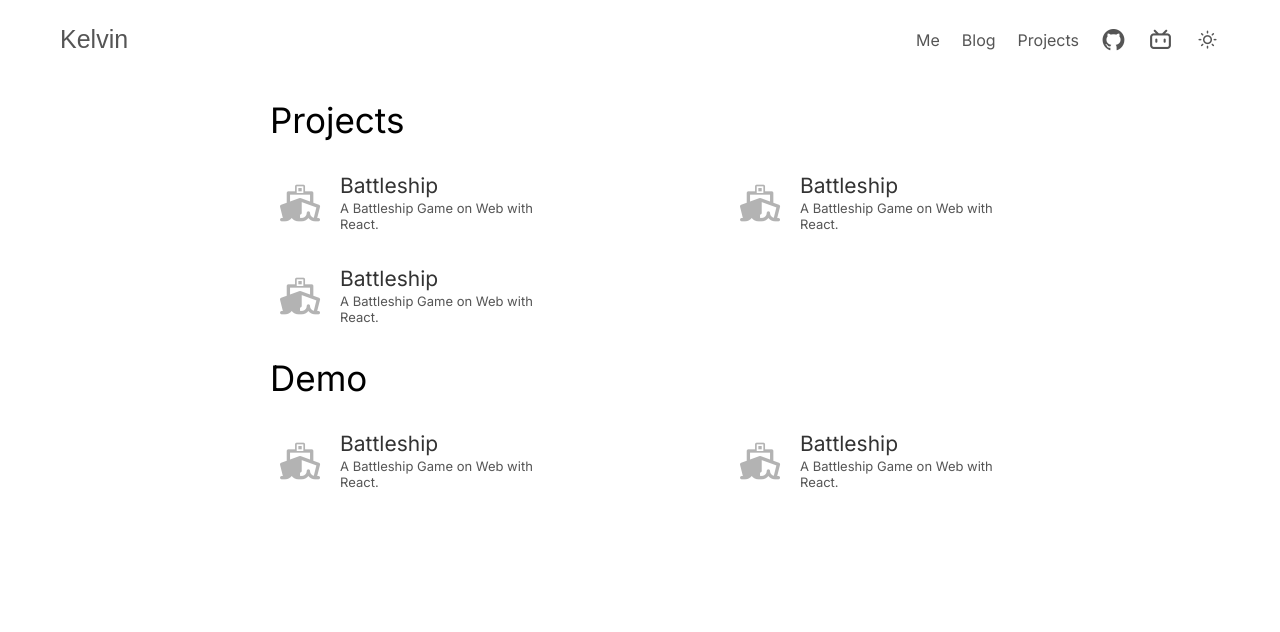
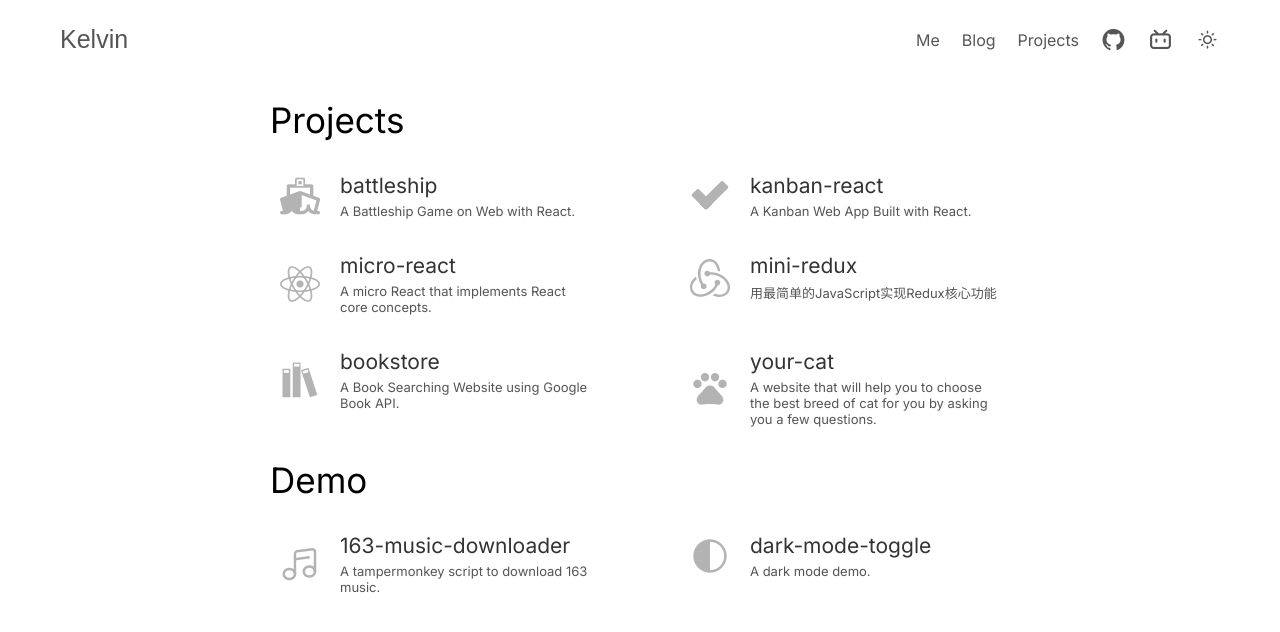
Before and after one commit to KelvinQiu802/portfolio, a Next.js app: page /project in a window 1280 px wide. Shown: the top 632 px of the page. Built offline with nearby package versions, Linux system fonts and the light colour scheme; a web font is replaced by a local one.

Commit message:
feat: Project page

```diff
--- a/pages/project.js
+++ b/pages/project.js
@@ -9,32 +9,55 @@ const Project = () => {
         <p className={styles.title}>Projects</p>
         <div className={styles.list}>
           <Item
-            name='Battleship'
+            name='battleship'
             description='A Battleship Game on Web with React.'
             icon='&#xe928;'
+            repo='https://github.com/KelvinQiu802/battleship'
           />
           <Item
-            name='Battleship'
-            description='A Battleship Game on Web with React.'
-            icon='&#xe928;'
+            name='kanban-react'
+            description='A Kanban Web App Built with React.'
+            icon='&#xe9cb;'
+            repo='https://github.com/KelvinQiu802/kanban-react'
           />
           <Item
-            name='Battleship'
-            description='A Battleship Game on Web with React.'
-            icon='&#xe928;'
+            name='micro-react'
+            description='A micro React that implements React core concepts.'
+            icon='&#xe64b;'
+            repo='https://github.com/KelvinQiu802/micro-react'
+          />
+          <Item
+            name='mini-redux'
+            description='用最简单的JavaScript实现Redux核心功能'
+            icon='&#xe66c;'
+            repo='https://github.com/KelvinQiu802/mini-redux'
+          />
+          <Item
+            name='bookstore'
+            description='A Book Searching Website using Google Book API.'
+            icon='&#xe61f;'
+            repo='https://github.com/KelvinQiu802/bookstore'
+          />
+          <Item
+            name='your-cat'
+            description='A website that will help you to choose the best breed of cat for you by asking you a few questions.'
+            icon='&#xec8d;'
+            repo='https://github.com/KelvinQiu802/your-cat'
           />
         </div>
         <p className={styles.title}>Demo</p>
         <div className={styles.list}>
           <Item
-            name='Battleship'
-            description='A Battleship Game on Web with React.'
-            icon='&#xe928;'
+            name='163-music-downloader'
+            description='A tampermonkey script to download 163 music.'
+            icon='&#xe6b6;'
+            repo='https://github.com/KelvinQiu802/163MusicDownloaderScript'
           />
           <Item
-            name='Battleship'
-            description='A Battleship Game on Web with React.'
-            icon='&#xe928;'
+            name='dark-mode-toggle'
+            description='A dark mode demo.'
+            icon='&#xe65a;'
+            repo='https://github.com/KelvinQiu802/dark-mode-toggle'
           />
         </div>
       </div>
--- a/styles/Project.module.css
+++ b/styles/Project.module.css
@@ -25,7 +25,7 @@
 
 .description {
   font-size: 13px;
-  width: 200px;
+  width: 250px;
   color: var(--element1);
   transition: color 0.3s;
 }
@@ -34,7 +34,7 @@
   display: flex;
   flex-direction: column;
   justify-content: space-between;
-  row-gap: 2px;
+  row-gap: 5px;
   padding: 2px 0;
   cursor: pointer;
 }
@@ -66,7 +66,11 @@
 
   .item {
     justify-content: center;
-    margin-bottom: 15px;
+    margin-bottom: 18px;
+  }
+
+  .name {
+    font-size: 19px;
   }
 
   .title {
@@ -75,4 +79,8 @@
     margin-left: 15px;
     margin-top: 10px;
   }
+
+  .icon {
+    font-size: 30px;
+  }
 }
```
